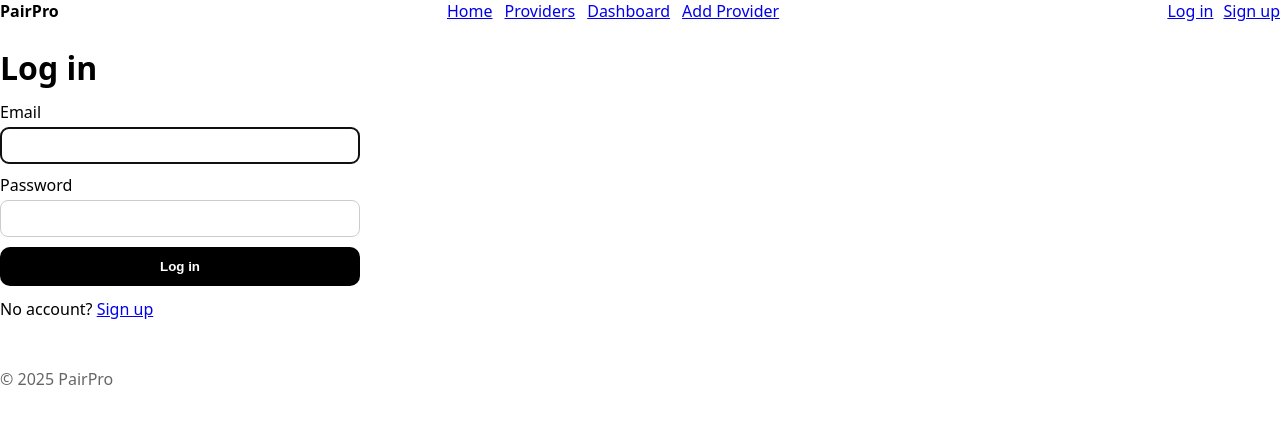
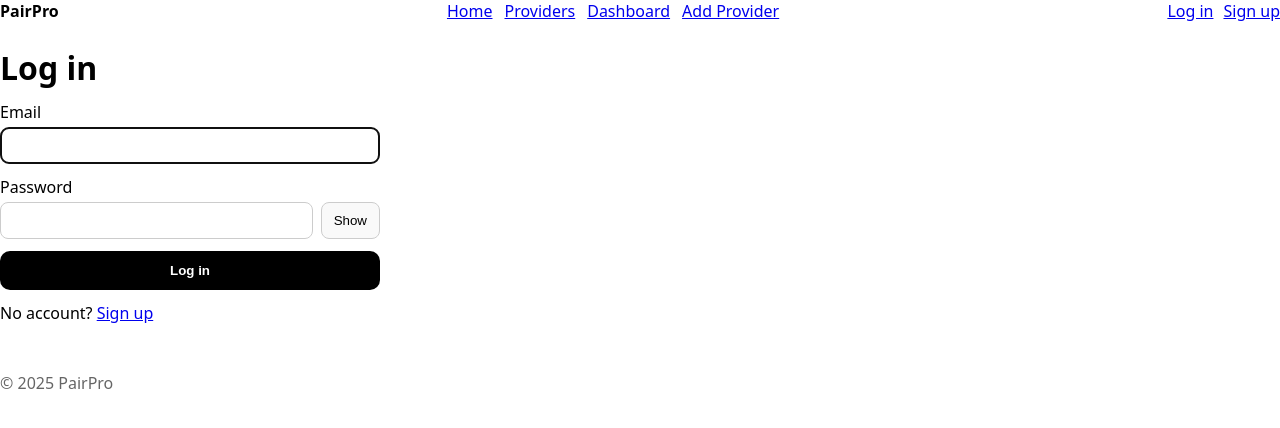
Before and after one commit to ProPairApp/pairpro-frontend, a Next.js app: page /auth/login in a window 1280 px wide. Shown: the top 428 px of the page. Built offline with nearby package versions, Linux system fonts and the light colour scheme; no server answers.

Commit message:
Update page.tsx

```diff
--- a/app/auth/login/page.tsx
+++ b/app/auth/login/page.tsx
@@ -6,11 +6,12 @@ export default function LoginPage() {
   const base = process.env.NEXT_PUBLIC_API_URL!;
   const [email, setEmail] = useState("");
   const [pw, setPw] = useState("");
+  const [showPw, setShowPw] = useState(false);
   const [msg, setMsg] = useState<string | null>(null);
   const [submitting, setSubmitting] = useState(false);
   const btnRef = useRef<HTMLButtonElement | null>(null);
 
-  // Focus first field for quicker interaction
+  // Focus email for fast entry
   useEffect(() => {
     try {
       const el = document.querySelector<HTMLInputElement>('input[name="email"]');
@@ -22,12 +23,11 @@ export default function LoginPage() {
     e.preventDefault();
     if (submitting) return;
 
-    // very fast UI feedback
     setMsg(null);
     setSubmitting(true);
 
     const controller = new AbortController();
-    const t = setTimeout(() => controller.abort(), 10_000); // 10s network timeout
+    const t = setTimeout(() => controller.abort(), 10_000); // 10s timeout
 
     try {
       if (!email.trim() || !pw) {
@@ -53,17 +53,15 @@ export default function LoginPage() {
       const data = await res.json();
       localStorage.setItem("pairpro_token", data.access_token);
 
-      // snappy success path
-      window.location.href = "/providers/new";
+      // Fast success path
+      window.location.href = "/dashboard";
     } catch (err: any) {
       if (err?.name === "AbortError") {
         setMsg("Network is slow. Please try again.");
       } else {
         setMsg(err?.message || "Something went wrong.");
       }
-      // Re-enable the button for another try
       setSubmitting(false);
-      // Move focus back to the button for quick retry
       btnRef.current?.focus();
     } finally {
       clearTimeout(t);
@@ -74,7 +72,7 @@ export default function LoginPage() {
     <main>
       <h1 style={{ marginBottom: 12 }}>Log in</h1>
 
-      <form onSubmit={onSubmit} style={{ display: "grid", gap: 10, maxWidth: 360 }}>
+      <form onSubmit={onSubmit} style={{ display: "grid", gap: 12, maxWidth: 380 }}>
         <label style={{ display: "grid", gap: 4 }}>
           Email
           <input
@@ -83,27 +81,37 @@ export default function LoginPage() {
             autoComplete="email"
             value={email}
             onChange={(e) => setEmail(e.target.value)}
-            style={{
-              padding: 10,
-              border: "1px solid #ccc",
-              borderRadius: 8,
-            }}
+            style={{ padding: 10, border: "1px solid #ccc", borderRadius: 8 }}
+            required
           />
         </label>
 
         <label style={{ display: "grid", gap: 4 }}>
           Password
+          <div style={{ display: "flex", gap: 8 }}>
             <input
-            type="password"
+              type={showPw ? "text" : "password"}
               autoComplete="current-password"
               value={pw}
               onChange={(e) => setPw(e.target.value)}
+              style={{ flex: 1, padding: 10, border: "1px solid #ccc", borderRadius: 8 }}
+              required
+            />
+            <button
+              type="button"
+              onClick={() => setShowPw((s) => !s)}
+              aria-pressed={showPw}
               style={{
-              padding: 10,
+                padding: "10px 12px",
+                borderRadius: 8,
                 border: "1px solid #ccc",
-              borderRadius: 8,
+                background: "#f9f9f9",
+                cursor: "pointer",
               }}
-          />
+            >
+              {showPw ? "Hide" : "Show"}
+            </button>
+          </div>
         </label>
 
         <button
@@ -120,10 +128,9 @@ export default function LoginPage() {
             cursor: submitting ? "not-allowed" : "pointer",
             fontWeight: 600,
             transition: "transform 80ms ease",
-            touchAction: "manipulation", // faster taps on mobile
+            touchAction: "manipulation",
           }}
           onMouseDown={(e) => {
-            // tiny press animation for clicky feel
             (e.currentTarget as HTMLButtonElement).style.transform = "scale(0.98)";
           }}
           onMouseUp={(e) => {
@@ -134,11 +141,7 @@ export default function LoginPage() {
         </button>
       </form>
 
-      {msg && (
-        <p style={{ marginTop: 10, color: "crimson" }}>
-          {msg}
-        </p>
-      )}
+      {msg && <p style={{ marginTop: 10, color: "crimson" }}>{msg}</p>}
 
       <p style={{ marginTop: 12 }}>
         No account? <a href="/auth/signup">Sign up</a>
```
Lines whose indentation alone changed are shown as unchanged.
